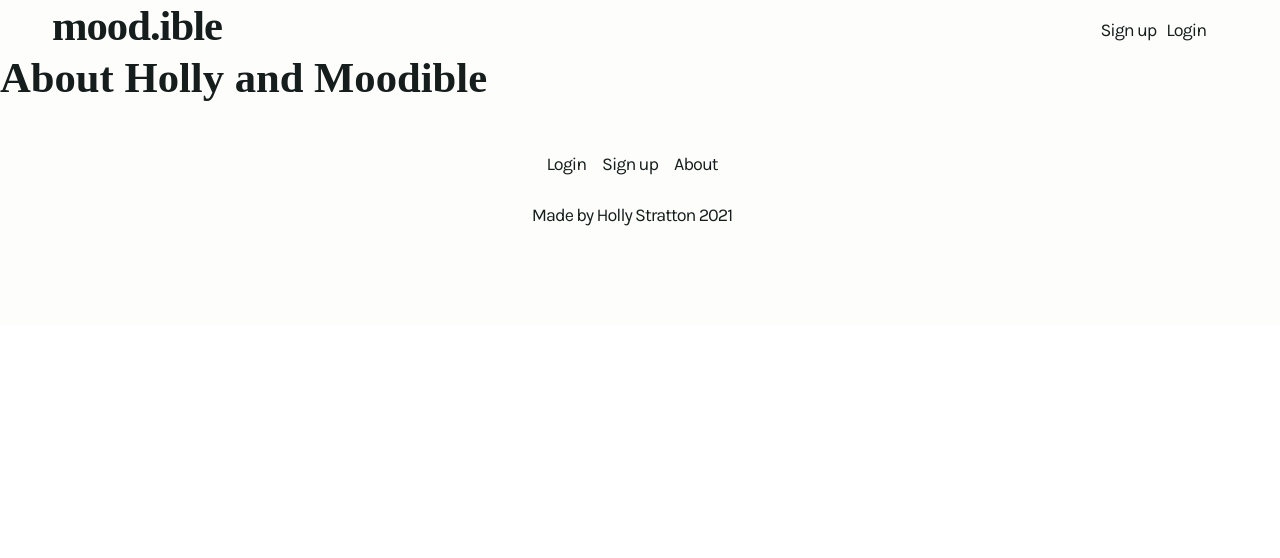
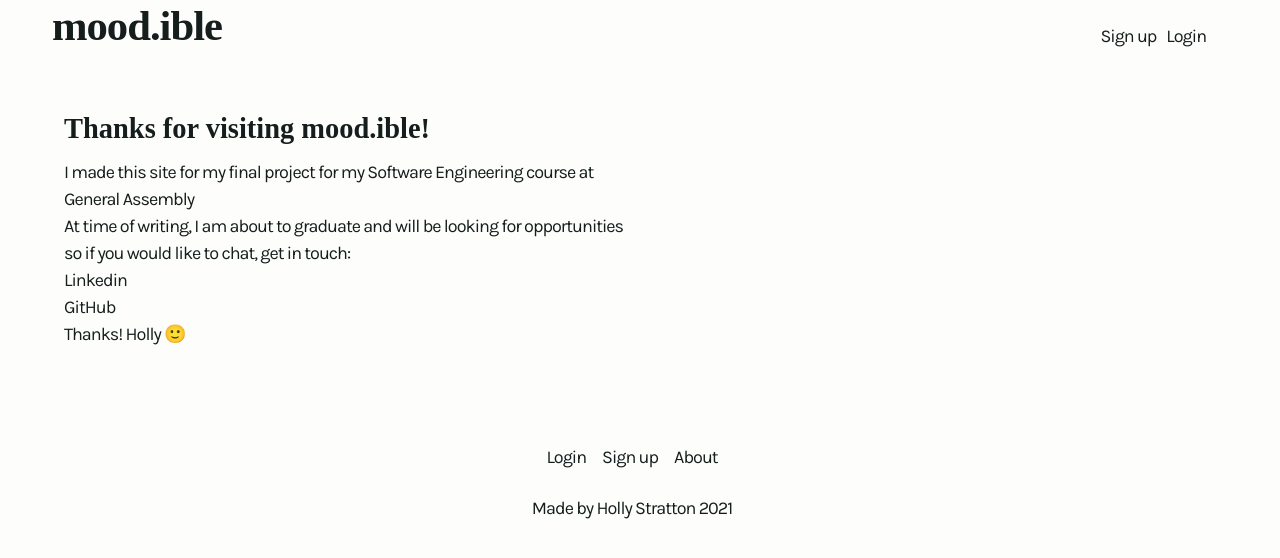
Before and after one commit to hollylouisarose/moodible-frontend, a React (Create React App) app: page /about in a window 1280 px wide. Shown: the top 558 px of the page. Built offline with nearby package versions, Linux system fonts and the light colour scheme; a web font is replaced by a local one.

Commit message:
added about page

```diff
--- a/src/components/common/About.js
+++ b/src/components/common/About.js
@@ -1,6 +1,29 @@
+import { Link } from 'react-router-dom'
+
 function About(){
 
-  return <h2>About Holly and Moodible</h2>
+  return (
+    <section className="section">
+      <div className="container">
+        <div className="columns">
+          <div className="column is-half-desktop is-two-thirds-tablet">
+            <h3>Thanks for visiting mood.ible!</h3>
+            <p>I made this site for my final project for my Software Engineering course at General Assembly</p>
+            <p>At time of writing, I am about to graduate and will be looking for opportunities so if you would like to chat, get in touch:</p>
+            <ul>
+              <li>
+                <Link to="https://www.linkedin.com/in/hstratton/">Linkedin</Link>
+              </li>
+              <li>
+                <Link to="https://github.com/hollylouisarose">GitHub</Link>
+              </li>
+              <p>Thanks! Holly 🙂</p>
+            </ul>
+          </div>
+        </div>
+      </div>
+    </section>
+  )
 
 
 }
--- a/src/styles/main.scss
+++ b/src/styles/main.scss
@@ -33,6 +33,7 @@ body {
     font-family: $titlefont;
     font-weight: 600;
     line-height: 1.2;
+    margin-bottom: 0.8rem;
   }
 
   h1 {
```
